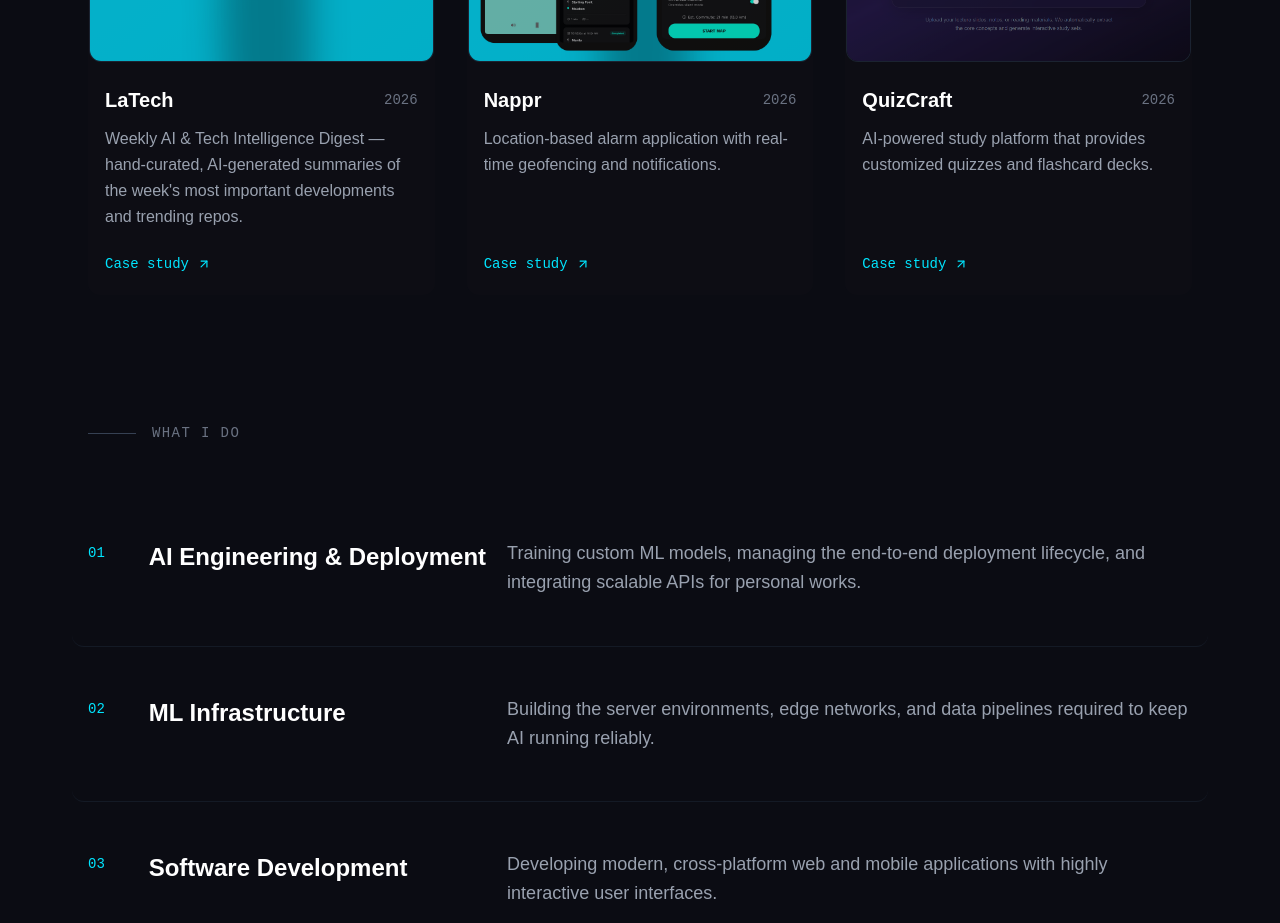
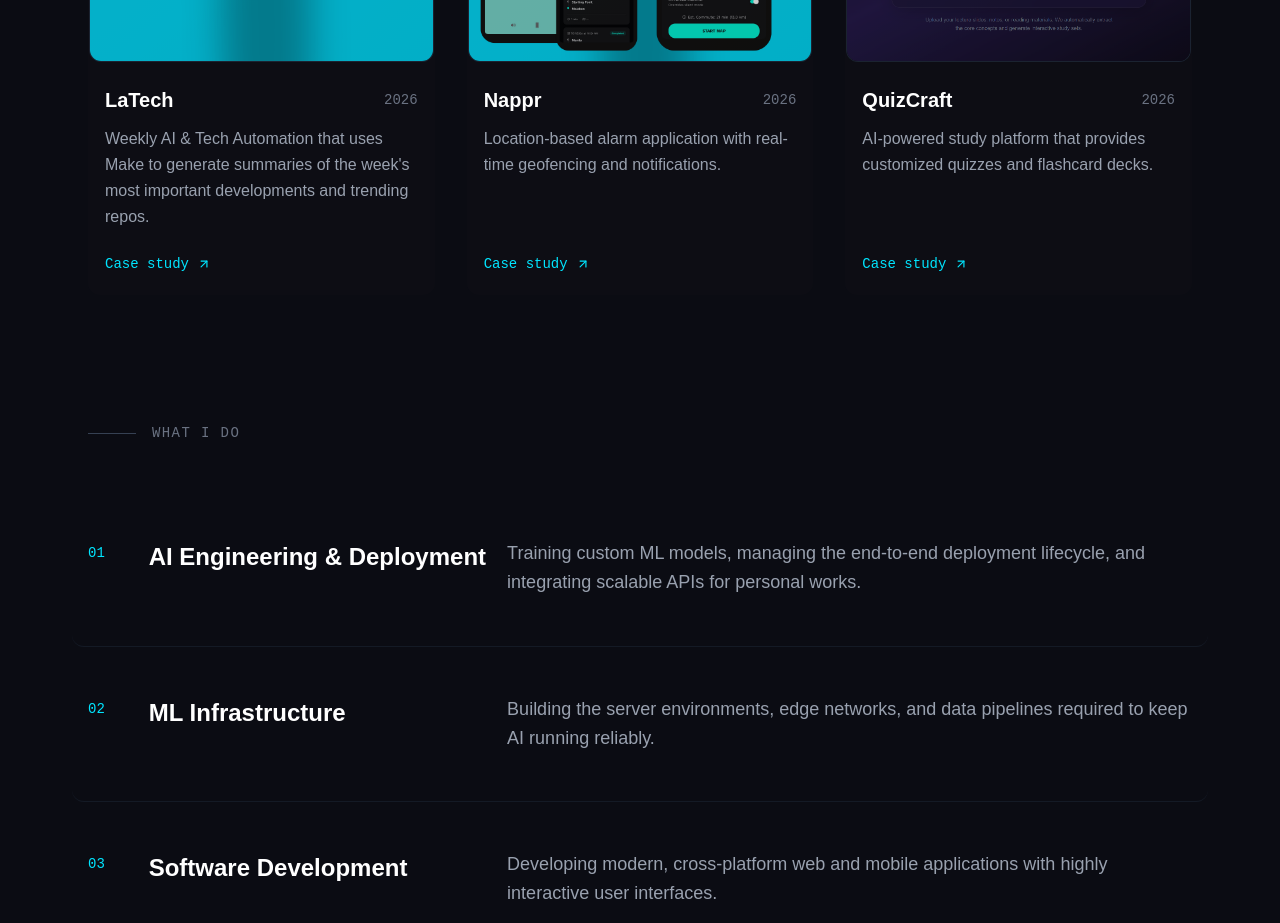
Before and after one commit to Isaac06272/portfolio, a React (Vite) app: page / in a window 1280 px wide. Shown: the part 1520-2443 px from the top of the page. Built offline with nearby package versions, Linux system fonts and the light colour scheme.

Commit message:
selected work revise

```diff
--- a/src/App.jsx
+++ b/src/App.jsx
@@ -210,7 +210,7 @@
               <ProjectCard
                 title="LaTech"
                 year="2026"
-                description="Weekly AI & Tech Intelligence Digest — hand-curated, AI-generated summaries of the week's most important developments and trending repos."
+                description="Weekly AI & Tech Automation that uses Make to generate summaries of the week's most important developments and trending repos."
                 active={true}
                 imgSrc="latech.png"
                 projectLink="https://latech-lac.vercel.app/"
```
